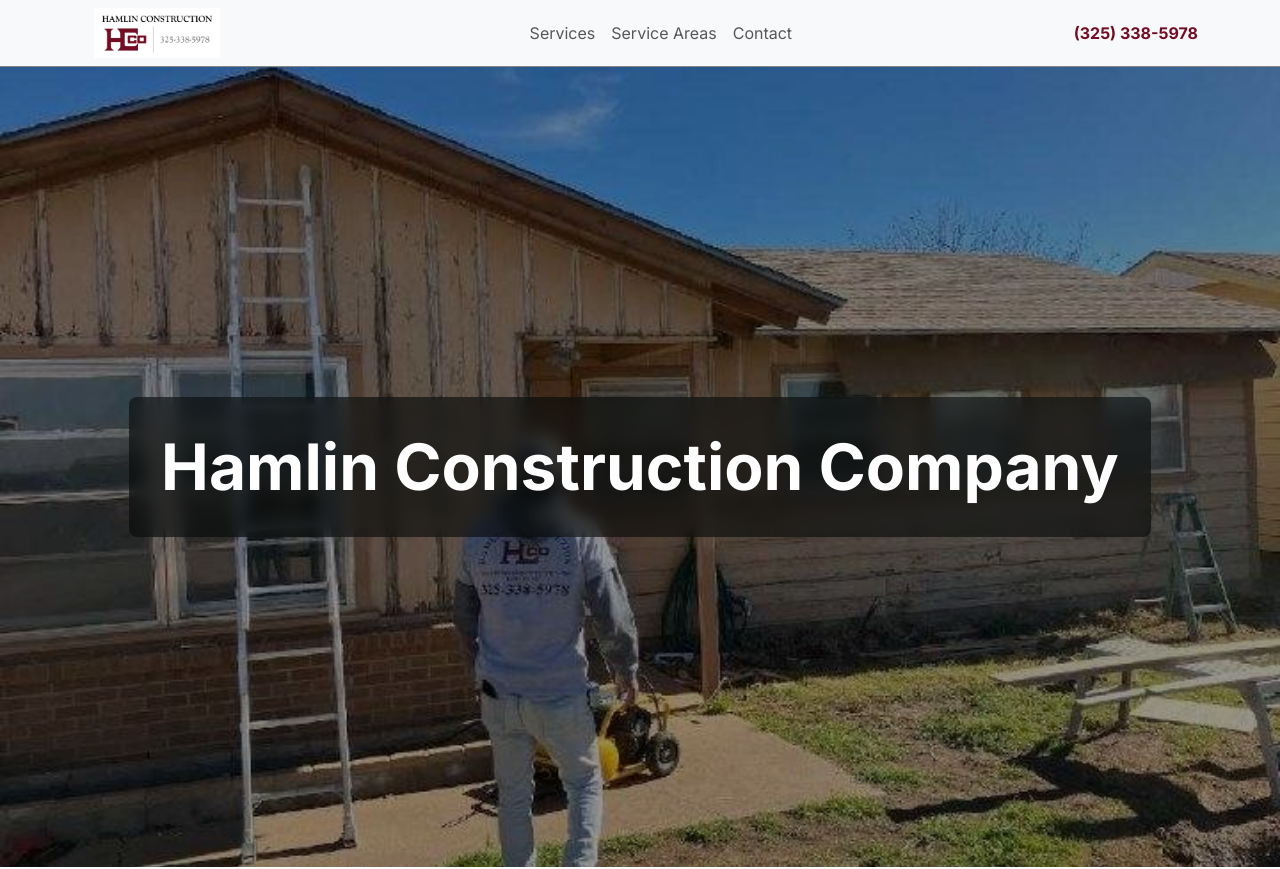
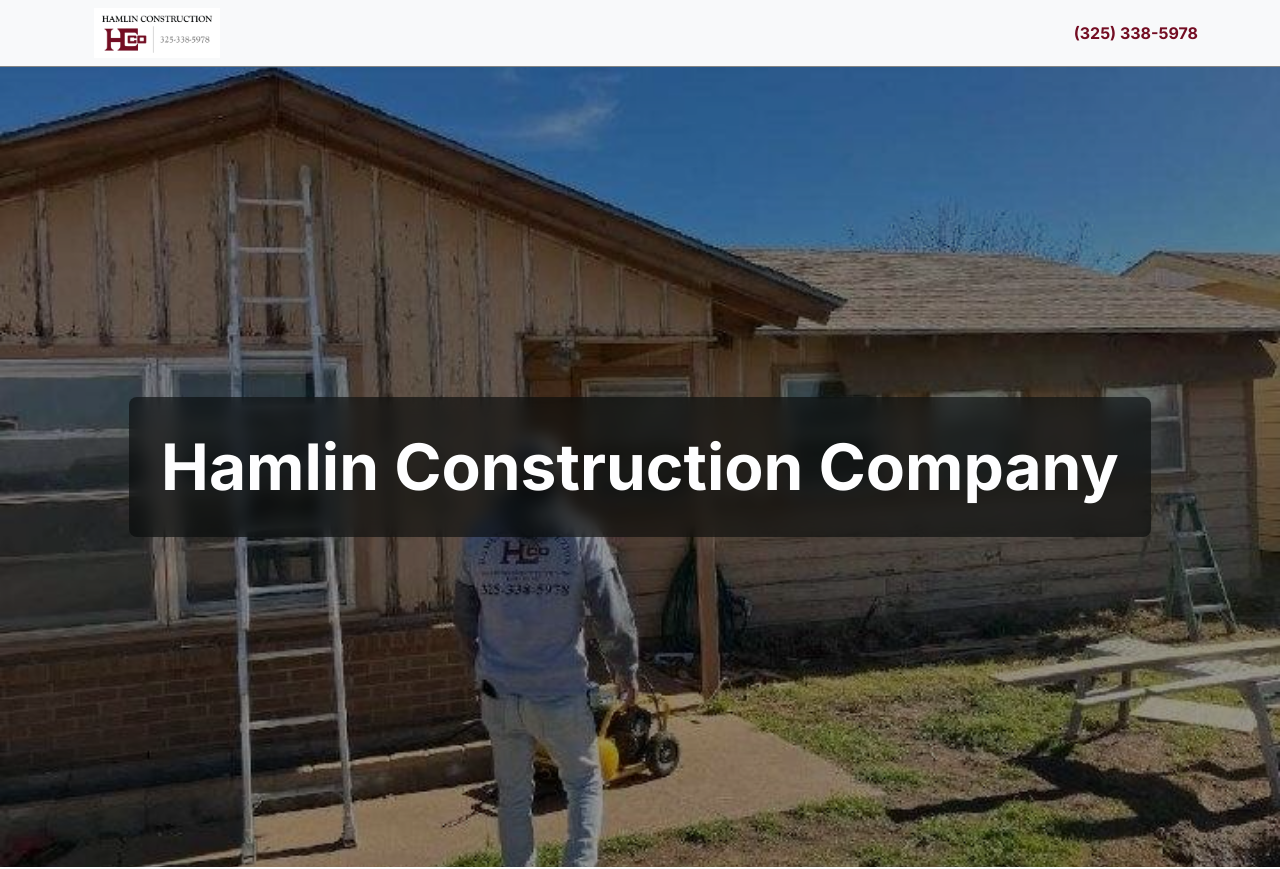
Before and after one commit to 88coderz/hco, a Next.js app: page / in a window 1280 px wide. Shown: the top 869 px of the page. Built offline with nearby package versions, Linux system fonts and the light colour scheme.

Commit message:
removal of hambuger and links in nav

```diff
--- a/components/Navbar.tsx
+++ b/components/Navbar.tsx
@@ -37,24 +37,6 @@
           </div>
         </Navbar.Brand>
 
-        {/* Navbar toggle for mobile */}
-        <Navbar.Toggle aria-controls="basic-navbar-nav" />
-
-        {/* Navigation links */}
-        <Navbar.Collapse id="basic-navbar-nav">
-          <Nav className="mx-auto">
-            <Nav.Link as={Link} href="/#services">
-              Services
-            </Nav.Link>
-            <Nav.Link as={Link} href="/#service-areas">
-              Service Areas
-            </Nav.Link>
-            <Nav.Link as={Link} href="/#contact">
-              Contact
-            </Nav.Link>
-          </Nav>
-        </Navbar.Collapse>
-
         {/* Phone number on the right */}
         <Nav.Link
           href="tel:3253385978"
```
